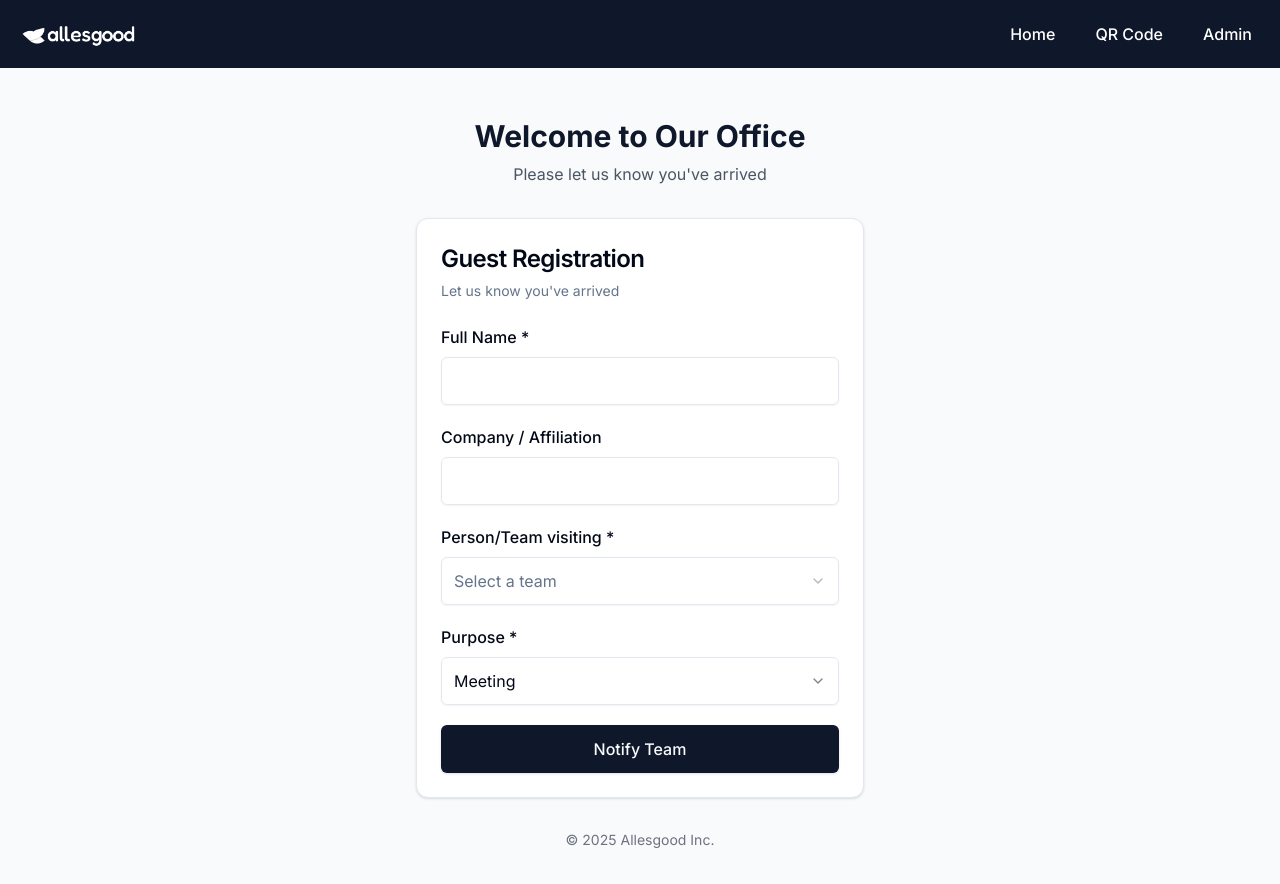
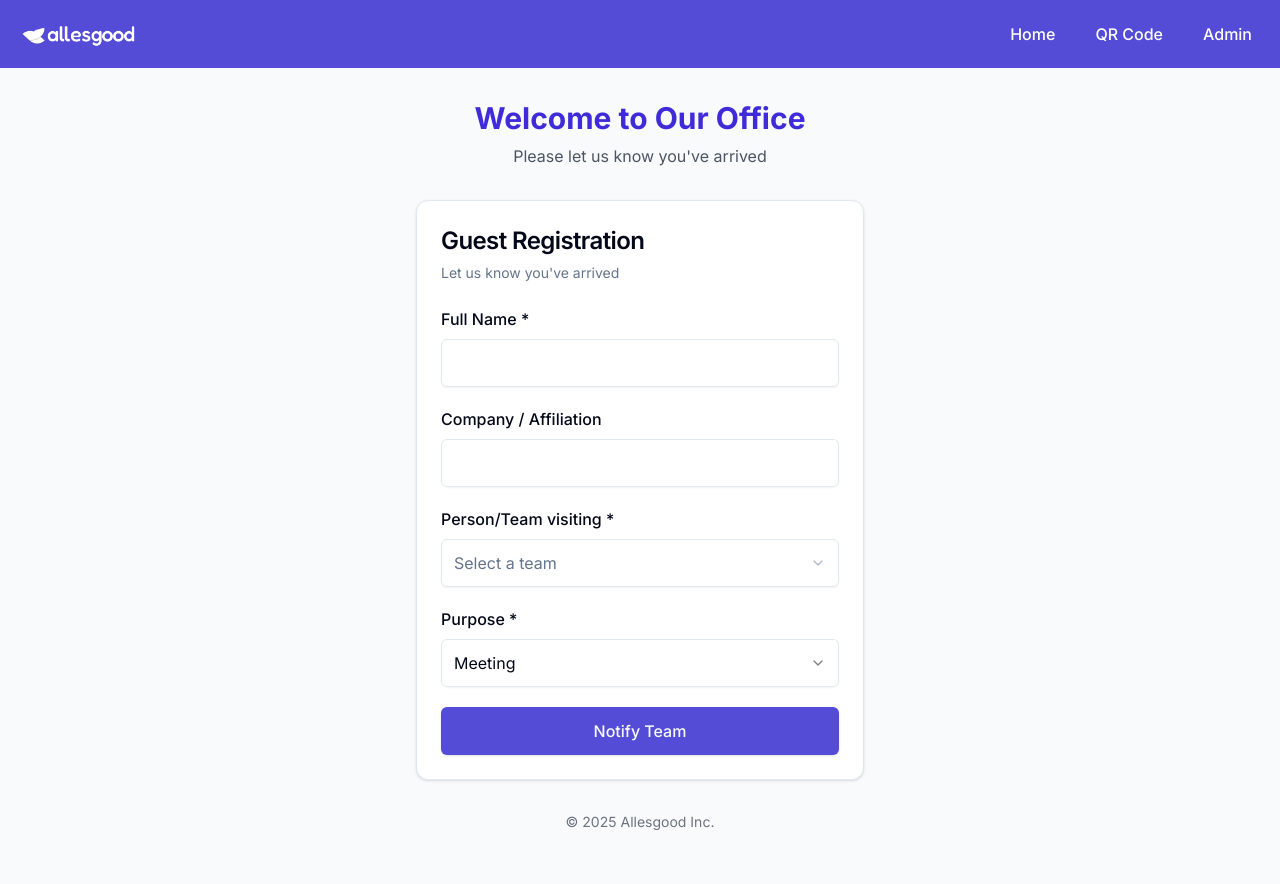
Before and after one commit to ethical-shukatsu-dev/allesgood-receptionist, a Next.js app: page / in a window 1280 px wide. Built offline with nearby package versions, Linux system fonts and the light colour scheme.

Commit message:
Update Tailwind CSS configuration and Navbar component styles. Added a new color palette to the Tailwind config, modified Navbar background and hover colors to use the new purple shades, and adjusted global CSS primary color for consistency.

```diff
--- a/app/page.tsx
+++ b/app/page.tsx
@@ -1,13 +1,13 @@
-import GuestForm from '@/components/GuestForm'
+import GuestForm from "@/components/GuestForm";
 
 export default function Home() {
   return (
-    <div className="flex flex-col items-center justify-center min-h-screen p-4">
+    <div className="flex flex-col items-center min-h-screen p-4">
       <header className="mb-8 text-center">
-        <h1 className="text-3xl font-bold text-primary">Welcome to Our Office</h1>
-        <p className="mt-2 text-gray-600">
-          Please let us know you've arrived
-        </p>
+        <h1 className="text-3xl font-bold text-primary">
+          Welcome to Our Office
+        </h1>
+        <p className="mt-2 text-gray-600">Please let us know you've arrived</p>
       </header>
 
       <GuestForm />
@@ -16,5 +16,5 @@ export default function Home() {
         © {new Date().getFullYear()} Allesgood Inc.
       </footer>
     </div>
-  )
+  );
 }
--- a/components/GuestForm.tsx
+++ b/components/GuestForm.tsx
@@ -199,7 +199,7 @@ export default function GuestForm() {
             <Button
               type="submit"
               disabled={isSubmitting}
-              className="w-full h-12 text-base font-medium mt-4"
+              className="w-full bg-purple400 h-12 text-base font-medium mt-4"
             >
               {isSubmitting ? 'Notifying...' : 'Notify Team'}
             </Button>
--- a/components/Navbar.tsx
+++ b/components/Navbar.tsx
@@ -18,7 +18,7 @@ export default function Navbar() {
   };
 
   return (
-    <nav className="bg-primary text-white px-4 relative">
+    <nav className="bg-purple400 text-white px-4 relative">
       <div className="container mx-auto flex flex-wrap justify-between items-center">
         <Link href="/" className="hover:text-gray-200">
           <Image
@@ -34,7 +34,7 @@ export default function Navbar() {
         {/* Mobile menu button */}
         <button
           onClick={toggleMenu}
-          className="md:hidden flex items-center px-3 py-2 rounded text-white hover:bg-primary-dark"
+          className="md:hidden flex items-center px-3 py-2 rounded text-white hover:bg-purple700"
           aria-label="Toggle menu"
         >
           <svg
@@ -66,14 +66,14 @@ export default function Navbar() {
         <div
           className={`${
             isMenuOpen ? "block" : "hidden"
-          } md:flex md:items-center w-full md:w-auto mt-4 md:mt-0`}
+          } md:flex md:items-center w-full md:w-auto mb-4 md:mb-0`}
         >
           <div className="flex flex-col md:flex-row md:space-x-4 space-y-2 md:space-y-0">
             <Link
               href="/"
               className={`px-3 py-3 rounded-md text-base font-medium ${
                 isActive("/")
-                  ? "bg-primary-dark text-white"
+                  ? "bg-purple400 text-white"
                   : "hover:bg-opacity-75"
               }`}
               onClick={() => setIsMenuOpen(false)}
@@ -85,7 +85,7 @@ export default function Navbar() {
               href="/qr"
               className={`px-3 py-3 rounded-md text-base font-medium ${
                 isActive("/qr")
-                  ? "bg-primary-dark text-white"
+                  ? "bg-purple400 text-white"
                   : "hover:bg-opacity-75"
               }`}
               onClick={() => setIsMenuOpen(false)}
@@ -97,7 +97,7 @@ export default function Navbar() {
               href="/admin"
               className={`px-3 py-3 rounded-md text-base font-medium ${
                 isActive("/admin")
-                  ? "bg-primary-dark text-white"
+                  ? "bg-purple400 text-white"
                   : "hover:bg-opacity-75"
               }`}
               onClick={() => setIsMenuOpen(false)}
--- /dev/null
+++ b/lib/colorPalette.ts
@@ -0,0 +1,33 @@
+export const colorPalette = {
+  white0: '#ffffff00', //透過度0%
+  white30: '#ffffff33', //透過度30%
+  white40: '#ffffff66', //透過度40%
+  white50: '#ffffff80', //透過度50%
+  white60: '#ffffff99', //透過度60%
+  white: '#ffffff',
+  neutral2: '#FAFAFA',
+  black10: '#1D1D2A59', //透過度35%
+  black25: '#F9F9FCE6', //透過度90%
+  black50: '#F9F9FC',
+  black100: '#F3F3F6',
+  black200: '#ECECF1',
+  black400: '#CECED5',
+  black500: '#B2B2B8',
+  black700: '#515156',
+  black900: '#1D1D2A',
+  green50: '#4dd1c6',
+  green100: '#039C8121', //透過度13%
+  green200: '#039C8133', //透過度20%
+  green400: '#09A88B',
+  purple50: '#544CD60F', // 透過度6%
+  purple100: '#E1DBFF',
+  purple400: '#544CD6', // primary
+  purple700: '#4A48BC',
+  orange25: '#FEF8F4',
+  orange50: '#FD942529', //透過度16%
+  orange100: '#FFEFDE',
+  orange400: '#FD9425',
+  red50: '#E8325729', //透過度16%
+  red100: '#FEE3E8',
+  red400: '#E83257'
+}
--- a/styles/globals.css
+++ b/styles/globals.css
@@ -23,7 +23,7 @@ body {
 
     --popover-foreground: 222.2 84% 4.9%;
 
-    --primary: 222.2 47.4% 11.2%;
+    --primary: 247 70% 51%; /* purple400: #544CD6 */
 
     --primary-foreground: 210 40% 98%;
 
@@ -75,7 +75,7 @@ body {
 
     --popover-foreground: 210 40% 98%;
 
-    --primary: 210 40% 98%;
+    --primary: 247 70% 51%; /* purple400: #544CD6 */
 
     --primary-foreground: 222.2 47.4% 11.2%;
 
--- a/tailwind.config.js
+++ b/tailwind.config.js
@@ -13,6 +13,39 @@ module.exports = {
   				DEFAULT: 'hsl(var(--primary))',
   				foreground: 'hsl(var(--primary-foreground))'
   			},
+  			// Add our color palette
+  			white0: '#ffffff00',
+  			white30: '#ffffff33',
+  			white40: '#ffffff66',
+  			white50: '#ffffff80',
+  			white60: '#ffffff99',
+  			white: '#ffffff',
+  			neutral2: '#FAFAFA',
+  			black10: '#1D1D2A59',
+  			black25: '#F9F9FCE6',
+  			black50: '#F9F9FC',
+  			black100: '#F3F3F6',
+  			black200: '#ECECF1',
+  			black400: '#CECED5',
+  			black500: '#B2B2B8',
+  			black700: '#515156',
+  			black900: '#1D1D2A',
+  			green50: '#4dd1c6',
+  			green100: '#039C8121',
+  			green200: '#039C8133',
+  			green400: '#09A88B',
+  			purple50: '#544CD60F',
+  			purple100: '#E1DBFF',
+  			purple400: '#544CD6', // primary
+  			purple700: '#4A48BC',
+  			orange25: '#FEF8F4',
+  			orange50: '#FD942529',
+  			orange100: '#FFEFDE',
+  			orange400: '#FD9425',
+  			red50: '#E8325729',
+  			red100: '#FEE3E8',
+  			red400: '#E83257',
+  			// Original colors
   			background: 'hsl(var(--background))',
   			foreground: 'hsl(var(--foreground))',
   			card: {
```
